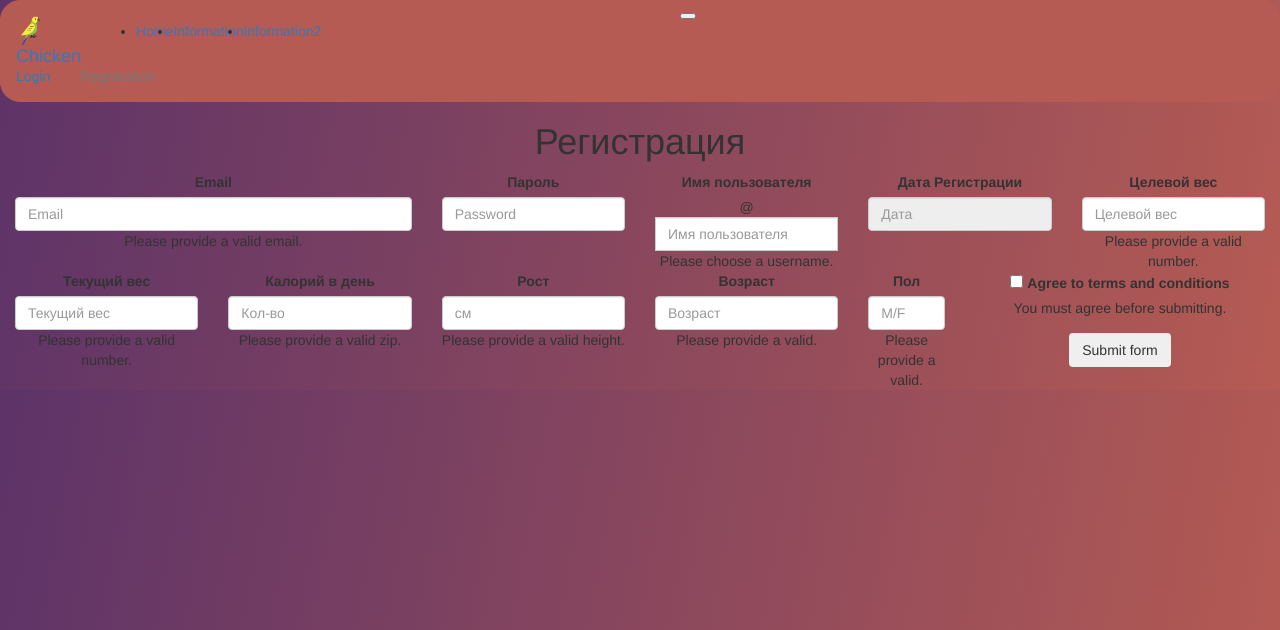
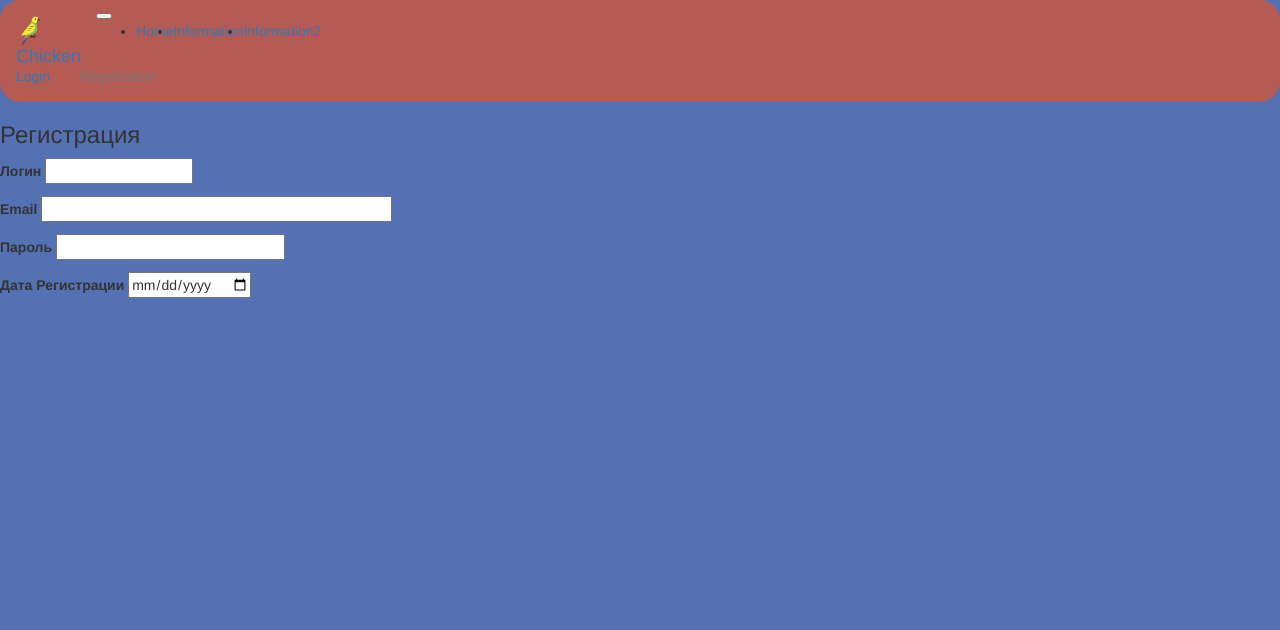
Before and after one commit to r144yh/ChickenAlert2.0, a Flask app: page /registration in a window 1280 px wide. Shown: the top 630 px of the page. Run offline with Flask 2, Linux system fonts and the light colour scheme; some libraries are stand-ins or nearby versions.

Commit message:
pognali-3

```diff
--- a/app.py
+++ b/app.py
@@ -1,17 +1,19 @@
 from flask import Flask, request, jsonify
 from flask import render_template, flash, redirect, url_for, session
 from flask_login import LoginManager, current_user, login_user, logout_user, login_required
-from config import Config
-from forms import LoginForm
+from config import Config, try_connect
+from forms import LoginForm, RegistrationForm
 from flask_bootstrap import Bootstrap
 import psycopg2
 import json
 from contextlib import closing
 from models import User
+from flask_moment import Moment
 
 app = Flask(__name__)
 app.config.from_object(Config)
 bootstrap = Bootstrap(app)
+moment = Moment(app)
 # -*- coding: utf-8 -*-
 login_manager = LoginManager()
 login_manager.init_app(app)
@@ -20,11 +22,6 @@
 
 # cur = try_connect()
 # cur.execute('SELECT * FROM database WHERE cheto = %s', (cheto, ))
-def try_connect():
-    conn = psycopg2.connect(dbname='ChickenAlert', user='postgres',
-                            password='Qwerty7', host='localhost')
-    cursor = conn.cursor()
-    return cursor
 
 
 @login_manager.user_loader
@@ -53,9 +50,10 @@
         return redirect(url_for('index'))
     form = LoginForm()
     if form.validate_on_submit():
-        cursor = try_connect()
+        conn = try_connect()
+        cursor = conn.cursor()
         cursor.execute('SELECT uuser_id FROM uuser WHERE login = %s and ppassword = %s',
-                       (form.username.data, form.password.data))
+                       (form.login.data, form.password.data))
         records = cursor.fetchone()
         if not records:
             flash('Invalid username or password')
@@ -63,12 +61,35 @@
         login_user(User(records[0]), remember=form.remember_me.data)
 
         cursor.close()
+        conn.close()
         return redirect(url_for('index'))
     return render_template('login.html', title='Sign In', form=form)
 
+
 @app.route('/registration', methods=['GET', 'POST'])
 def registration():
-    return render_template('registration.html', title='Registration')
+    if current_user.is_authenticated:
+        return redirect('index')
+    form = RegistrationForm()
+    if form.validate_on_submit():
+        conn = try_connect()
+        cursor = conn.cursor()
+        nutrition_id = 1
+        cursor.execute('INSERT INTO uuser VALUES(DEFAULT, %s, %s, %s, %s, %s, %s, %s, %s, %s, %s, %s )',
+                     (form.login.data, form.email.data, form.ppassword.data, form.reg_date.data, form.target_weight.data,
+                      form.current_weight.data,
+                      form.calories.data,
+                      form.height.data,
+                      form.age.data,
+                      form.gender.data,
+                      nutrition_id))
+        conn.commit()
+        cursor.close()
+        conn.close()
+        flash('Welcome, Chicken')
+        return redirect(url_for('index'))
+    flash('Oops, something was wrong')
+    return render_template('registration.html', title='Registration', form=form)
 
 # @app.route('/login', methods=['GET', 'POST'])
 # def login():
--- a/forms.py
+++ b/forms.py
@@ -1,12 +1,33 @@
 from flask_wtf import FlaskForm
-from wtforms import StringField, PasswordField, BooleanField, SubmitField
-from wtforms.validators import DataRequired
+from psycopg2._psycopg import cursor
+from wtforms import StringField, PasswordField, BooleanField, SubmitField, DecimalField, DateField
+from wtforms.validators import DataRequired, Email, ValidationError
+from config import try_connect
 
 
 class LoginForm(FlaskForm):
-    username = StringField('Логин', validators=[DataRequired()])
+    login = StringField('Логин', validators=[DataRequired()])
     password = PasswordField('Пароль', validators=[DataRequired()])
     remember_me = BooleanField('Запомнить меня')
     submit = SubmitField('Войти')
 
-# class RegistrationForm(FlaskForm):
+
+class RegistrationForm(FlaskForm):
+    login = StringField('Логин', validators=[DataRequired()])
+    email = StringField('Email', validators=[DataRequired(), Email()])
+    ppassword = PasswordField('Пароль', validators=[DataRequired()])
+    reg_date = DateField('Дата Регистрации')
+    target_weight = DecimalField('Целевой вес')
+    current_weight = DecimalField('Текущий вес')
+    calories = DecimalField('Кол-во каллорий в день')
+    height = DecimalField('Рост')
+    age = DecimalField('Возраст')
+    gender = StringField('Пол')
+    submit = SubmitField('Регистрация')
+    #
+    # def validate_login(self, login):
+    #     login = login.data
+    #     conn = try_connect()
+    #     records = cursor.execute('SELECT login FROM uuser WHERE login = %s', (login, ))
+    #     if records:
+    #         raise ValidationError('Choose another login')
--- a/templates/base.html
+++ b/templates/base.html
@@ -5,7 +5,11 @@
 {% endblock %}
 
 {% block body_attribs %}
-    style="background: linear-gradient(100deg,#5d3368,#b55b53);" class="text-center"
+    style="background-color: #5371B3;"
+background-image:
+linear-gradient(#eeeeee 25%, transparent 25%),
+linear-gradient(90deg, #eeeeee 25%, transparent 25%);
+background-size: 8px 8px;"
 {% endblock %}
 
 {% block navbar %}
@@ -57,3 +61,8 @@
 {% endblock %}
 
 {% block content %}{% endblock %}
+{% block scripts %}
+    {{ super() }}
+    {{ moment.include_moment() }}
+    {{ moment.lang('ru') }}
+{% endblock %}
--- a/templates/registration.html
+++ b/templates/registration.html
@@ -1,93 +1,27 @@
 {% extends "base.html" %}
+{% import 'bootstrap/wtf.html' as wtf %}
 
 {% block content %}
-    <h1>Регистрация</h1>
-    <form class="needs-validation" action="" method="post" novalidate>
-        <div class="form-row">
-            <div class="form-group col-md-4">
-                <label for="inputEmail4">Email</label>
-                <input type="email" class="form-control" id="inputEmail4" placeholder="Email">
-                <div class="invalid-feedback">
-                    Please provide a valid email.
-                </div>
-            </div>
-            <div class="form-group col-md-2">
-                <label for="inputPassword4">Пароль</label>
-                <input type="password" class="form-control" id="inputPassword4" placeholder="Password">
-            </div>
-            <div class="col-md-2 mb-3">
-                <label for="validationCustomUsername">Имя пользователя</label>
-                <div class="input-group">
-                    <div class="input-group-prepend">
-                        <span class="input-group-text" id="inputGroupPrepend">@</span>
-                    </div>
-                    <input type="text" class="form-control" id="validationCustomUsername" placeholder="Имя пользователя"
-                           aria-describedby="inputGroupPrepend" required>
-                    <div class="invalid-feedback">
-                        Please choose a username.
-                    </div>
-                </div>
-            </div>
-            <div class="form-group col-md-2">
-                <label for="inputPassword4">Дата Регистрации</label>
-                <input type="password" class="form-control" id="inputPassword4" placeholder="Дата" disabled>
-            </div>
+ <form action="" method="post" novalidate>
+        <div>
+            <h3>Регистрация</h3>
+            {{ form.hidden_tag() }}
+            <p>
+                {{ form.login.label }}
+                {{ form.login(size=15) }}
+            </p>
+            <p>
+                {{ form.email.label }}
+                {{ form.email(size=40) }}
+            </p>
+            <p>
+                {{ form.ppassword.label }}
+                {{ form.ppassword(size=25) }}
+            </p>
+            <p>
+                {{ form.reg_date.label }}
+                {{ form.reg_date(size=25) }}
+            </p>
         </div>
-        <div class="form-row">
-            <div class="col-md-2 mb-4">
-                <label for="validationCustom03">Целевой вес</label>
-                <input type="number" min="0" max="400" class="form-control" id="validationCustom03" placeholder="Целевой вес" required>
-                <div class="invalid-feedback">
-                    Please provide a valid number.
-                </div>
-            </div>
-            <div class="col-md-2 mb-4">
-                <label for="validationCustom04">Текущий вес</label>
-                <input type="number" min="0" max="400" class="form-control" id="validationCustom04" placeholder="Текущий вес" required>
-                <div class="invalid-feedback">
-                    Please provide a valid number.
-                </div>
-            </div>
-            <div class="col-md-2 mb-4">
-                <label for="validationCustom05">Калорий в день</label>
-                <input type="number" min="0" max="10000" class="form-control" id="validationCustom05" placeholder="Кол-во" required>
-                <div class="invalid-feedback">
-                    Please provide a valid zip.
-                </div>
-            </div>
-            <div class="col-md-2 mb-4">
-                <label for="validationCustom06">Рост</label>
-                <input type="number" min="0" max="150" class="form-control" id="validationCustom06" placeholder="см" required>
-                <div class="invalid-feedback">
-                    Please provide a valid height.
-                </div>
-            </div>
-            <div class="col-md-2 mb-4">
-                <label for="validationCustom07">Возраст</label>
-                <input type="number" min="0" max="100" class="form-control" id="validationCustom07" placeholder="Возраст" required>
-                <div class="invalid-feedback">
-                    Please provide a valid.
-                </div>
-            </div>
-            <div class="col-md-1 mb-4">
-                <label for="validationCustom08">Пол</label>
-                <input type="text" minlength="1" maxlength="1" class="form-control" id="validationCustom08" placeholder="M/F" required>
-                <div class="invalid-feedback">
-                    Please provide a valid.
-                </div>
-            </div>
-        </div>
-        <div class="form-group">
-            <div class="form-check">
-                <input class="form-check-input" type="checkbox" value="" id="invalidCheck3" required>
-                <label class="form-check-label" for="invalidCheck3">
-                    Agree to terms and conditions
-                </label>
-                <div class="invalid-feedback">
-                    You must agree before submitting.
-                </div>
-            </div>
-        </div>
-        <button class="btn btn-secondary" type="submit">Submit form</button>
     </form>
 {% endblock %}
```
Also changed, not shown: config.py (+8 -0 lines), static/styles/login.css (added, +89 -0 lines), templates/index.html (+42 -40 lines), templates/login.html (+18 -13 lines).
